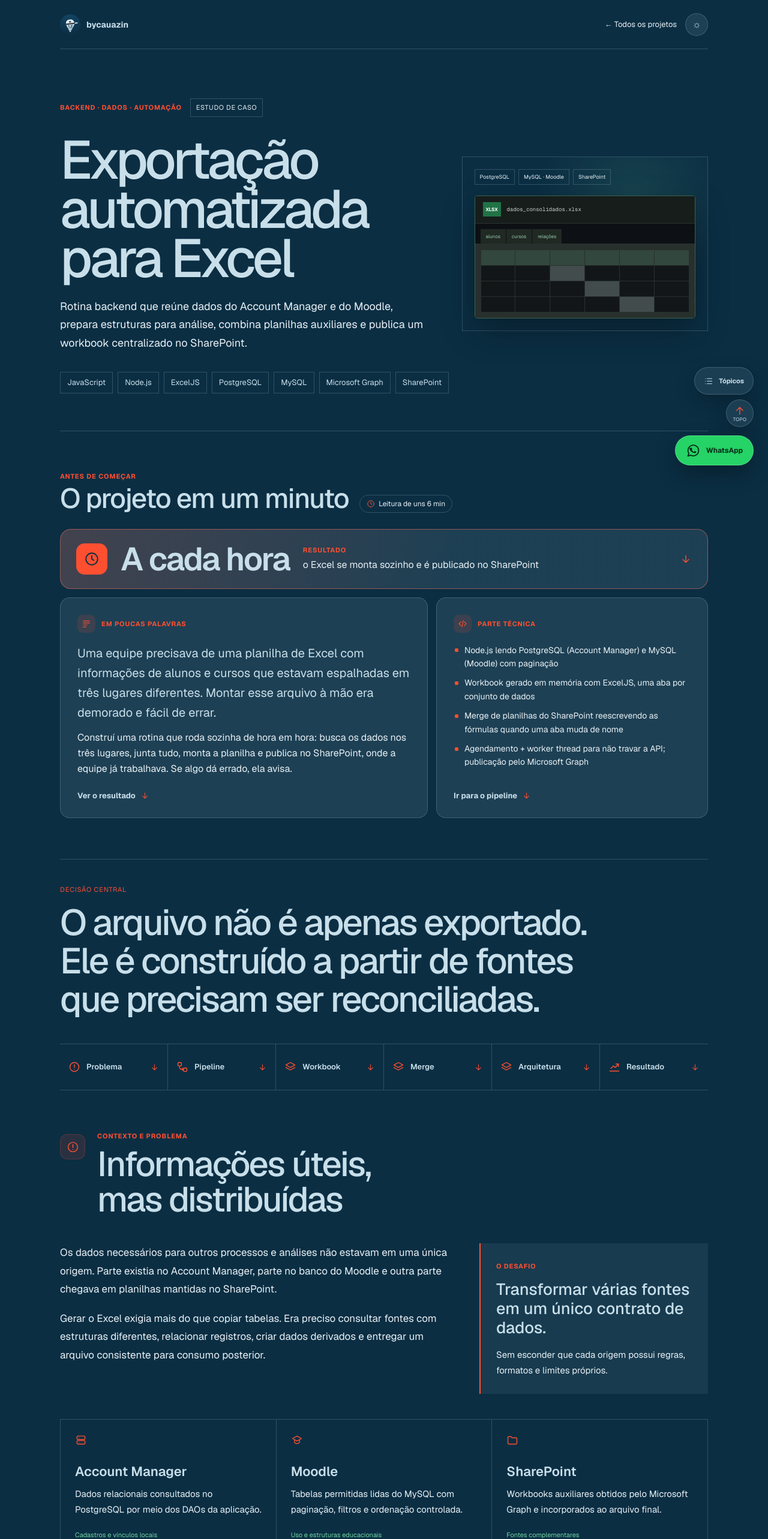
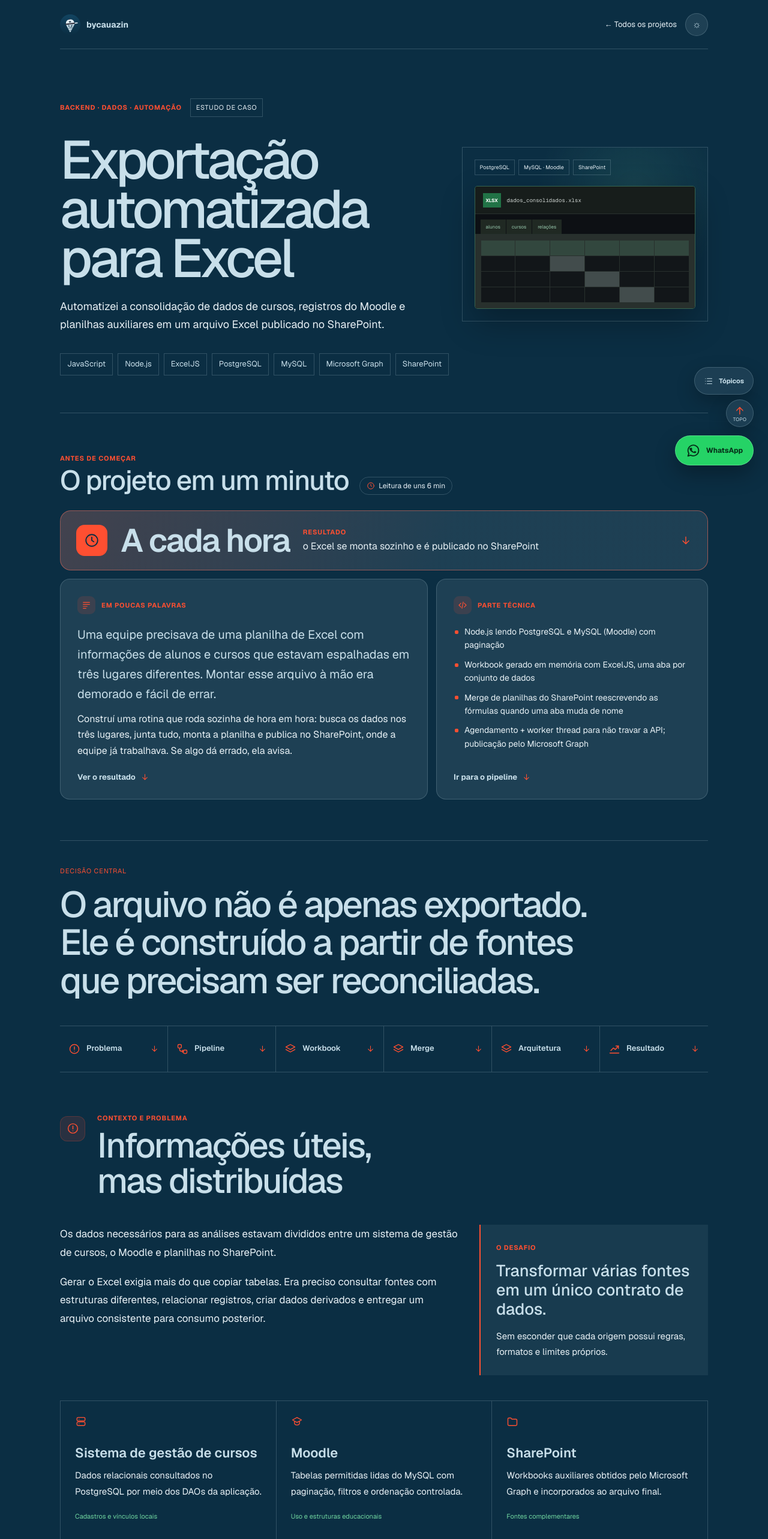
Before and after one commit to bycauazin/landing-page, a Next.js app: page /projetos/account-manager-exportacao-excel in a window 1280 px wide. Shown: the top 2566 px of the page at 60% size. Built offline with nearby package versions, Linux system fonts and the light colour scheme.

Commit message:
fix: anonimiza os contextos dos estudos de caso

```diff
--- a/app/data/projects.js
+++ b/app/data/projects.js
@@ -107,12 +107,12 @@ export const projects = [
     description: "Aplicação desktop em Python criada para simplificar o acesso dos alunos às aulas e aos arquivos do curso.",
     flow: ["Matrícula", "Validação", "Localização da pasta", "Acesso às aulas"],
     publication: "Estudo de caso",
-    confidentiality: "A interface e os dados exibidos são recriações demonstrativas, sem informações reais de alunos ou da empresa.",
+    confidentiality: "A interface foi recriada com dados fictícios.",
     sections: {
       problem: "Os alunos precisavam navegar por vários níveis de diretórios para encontrar os próprios arquivos, o que gerava dúvidas recorrentes nos horários de pico.",
       solution: "Uma aplicação em Python e Tkinter localizava a pasta pela matrícula e direcionava o aluno aos arquivos e à plataforma de aulas.",
       role: "Identificação do problema, desenho do fluxo, desenvolvimento da interface, implementação da busca e empacotamento da aplicação.",
-      result: "Cerca de 60% menos chamados dos alunos à equipe nos horários de pico (estimativa da rotina).",
+      result: "Menos pedidos de ajuda para encontrar os arquivos nos horários de pico.",
       evidence: "Recriação visual demonstrativa da interface original com dados inteiramente fictícios.",
     },
     related: ["criador-pastas-alunos"],
@@ -145,14 +145,14 @@ export const projects = [
     id: "exportacao-diaria-excel",
     slug: "account-manager-exportacao-excel",
     title: "Exportação diária para Excel",
-    group: "Account Manager / DeskHub",
+    group: "Consolidação de dados de cursos",
     type: "Estudo de caso",
     status: "documentado",
     category: "desenvolvimento",
     portfolioSection: "evolucoes-produto",
     technologies: ["javascript", "nodejs", "postgresql", "excel", "sharepoint"],
     featured: false,
-    description: "Rotina em Node.js que reúne dados do Account Manager e do Moodle, gera um workbook consolidado e publica o resultado no SharePoint.",
+    description: "Rotina em Node.js que consolida dados de cursos e do Moodle em um arquivo Excel e o publica no SharePoint.",
     flow: ["PostgreSQL e Moodle", "Transformação", "ExcelJS", "Merge", "SharePoint"],
     publication: "Estudo de caso",
     confidentiality: "Trechos reais simplificados, sem nomes internos, links, IDs, credenciais ou dados corporativos.",
@@ -168,7 +168,7 @@ export const projects = [
     id: "remocao-automatica-acesso",
     slug: "account-manager-remocao-acesso",
     title: "Remoção automática de acesso",
-    group: "Features do Account Manager",
+    group: "Gestão de acesso a cursos",
     type: "Estudo de caso",
     status: "documentado",
     category: "desenvolvimento",
@@ -182,7 +182,7 @@ export const projects = [
     confidentiality: "Trechos reais simplificados, sem dados, identificadores ou informações internas sensíveis.",
     sections: {
       problem: "Um aluno pode possuir diferentes vínculos de acesso, e cada relação pode expirar em uma data própria sem encerrar o cadastro inteiro.",
-      solution: "Uma rotina em Node.js e Sequelize identifica relações vencidas, desativa o vínculo correto, registra o histórico, trata a regra do Tier Open e prepara a sincronização com o Moodle.",
+      solution: "Uma rotina em Node.js e Sequelize identifica relações vencidas, desativa o vínculo correto, registra o histórico, atribui o nível padrão quando necessário e prepara a sincronização com o Moodle.",
       role: "Atuação na análise da regra, modelagem por relação, implementação backend, preview, histórico, transactions, idempotência e integração com cohorts do Moodle.",
       result: "O processo passou a aplicar as regras de expiração por vínculo de forma controlada, rastreável e com simulação antes da execução.",
       evidence: "Diagramas conceituais e três trechos reais simplificados da implementação atual, sanitizados para remover informações internas e sensíveis.",
@@ -203,7 +203,7 @@ export const projects = [
     description: "As tarefas do Planner chegam sozinhas a um painel de gestão: coleta automática com Power Automate e SharePoint, e o painel migrado do Power BI para uma página web.",
     flow: ["Planner", "Power Automate", "SharePoint", "Power BI"],
     publication: "Estudo de caso + documentação",
-    confidentiality: "Recriar prints e dados; nunca expor conexões, URLs, IDs ou exportações da empresa.",
+    confidentiality: "As telas foram recriadas com dados fictícios.",
     sections: {
       problem: "As equipes controlavam tarefas no Microsoft Planner e os gestores dependiam de um dashboard para acompanhar a situação operacional. O problema era que a base do painel precisava ser atualizada manualmente em uma planilha, criando recorrência de manutenção e risco de inconsistência entre as duas fontes.",
       solution: "Foi criada uma automação que extraía dados do Planner, armazenava arquivos JSON no SharePoint e permitia que o Power BI consumisse a base atualizada automaticamente para os indicadores gerenciais.",
--- a/app/projetos/[slug]/course-access-case.module.css
+++ b/app/projetos/[slug]/course-access-case.module.css
@@ -152,7 +152,7 @@
 .resultGrid { display:grid; grid-template-columns:1fr 1fr; gap:60px; margin-left:54px; }
 .metric { display:grid; grid-template-columns:auto 1fr; padding:24px; border:1px solid var(--blue); background:rgb(var(--tint-rgb) / .08); }
 .metric>span { padding-top:7px; color:var(--blue-light); font-size:24px; margin-right:14px; }
-.metric strong { font-size:clamp(72px,8vw,100px); font-weight:450; letter-spacing:-.075em; line-height:.9; }
+.metric strong { font-size:clamp(34px,4vw,56px); font-weight:450; letter-spacing:-.05em; line-height:1; }
 .metric p { grid-column:1/-1; max-width:400px; margin-top:24px; color:var(--blue-light); font-size:15px; line-height:1.5; }
 .resultCopy { align-self:center; }
 .resultCopy>p { color:var(--paper); font-size:19px; line-height:1.62; }
--- a/app/projetos/[slug]/exportacao-diaria-case.js
+++ b/app/projetos/[slug]/exportacao-diaria-case.js
@@ -6,7 +6,7 @@ import CaseFloatingActions from "./case-floating-actions";
 import styles from "./exportacao-diaria-case.module.css";
 
 const pipeline = [
-  ["data", "Coletar", "Consultar dados do Account Manager e do Moodle."],
+  ["data", "Coletar", "Consultar dados de um sistema de gestão de cursos e do Moodle."],
   ["link", "Relacionar", "Cruzar fontes e construir estruturas derivadas para o arquivo."],
   ["file", "Gerar", "Criar um workbook com abas, cabeçalhos e datas formatadas."],
   ["copy", "Combinar", "Incorporar planilhas auxiliares e preservar suas referências."],
@@ -108,7 +108,7 @@ export default function ExportacaoDiariaCase() {
           <div className={styles.heroGrid}>
             <div className={styles.heroCopy}>
               <h1 id="case-title">Exportação automatizada para Excel</h1>
-              <p>Rotina backend que reúne dados do Account Manager e do Moodle, prepara estruturas para análise, combina planilhas auxiliares e publica um workbook centralizado no SharePoint.</p>
+              <p>Automatizei a consolidação de dados de cursos, registros do Moodle e planilhas auxiliares em um arquivo Excel publicado no SharePoint.</p>
             </div>
             <div className={styles.workbookVisual} aria-label="Representação conceitual de um arquivo Excel formado por diferentes fontes">
               <div className={styles.sourceLabels}><span>PostgreSQL</span><span>MySQL · Moodle</span><span>SharePoint</span></div>
@@ -128,7 +128,7 @@ export default function ExportacaoDiariaCase() {
           minutes={6}
           plain={["Uma equipe precisava de uma planilha de Excel com informações de alunos e cursos que estavam espalhadas em três lugares diferentes. Montar esse arquivo à mão era demorado e fácil de errar.", "Construí uma rotina que roda sozinha de hora em hora: busca os dados nos três lugares, junta tudo, monta a planilha e publica no SharePoint, onde a equipe já trabalhava. Se algo dá errado, ela avisa."]}
           plainLink={{ label: "Ver o resultado", href: "#result-title" }}
-          technical={["Node.js lendo PostgreSQL (Account Manager) e MySQL (Moodle) com paginação", "Workbook gerado em memória com ExcelJS, uma aba por conjunto de dados", "Merge de planilhas do SharePoint reescrevendo as fórmulas quando uma aba muda de nome", "Agendamento + worker thread para não travar a API; publicação pelo Microsoft Graph"]}
+          technical={["Node.js lendo PostgreSQL e MySQL (Moodle) com paginação", "Workbook gerado em memória com ExcelJS, uma aba por conjunto de dados", "Merge de planilhas do SharePoint reescrevendo as fórmulas quando uma aba muda de nome", "Agendamento + worker thread para não travar a API; publicação pelo Microsoft Graph"]}
           technicalLink={{ label: "Ir para o pipeline", href: "#pipeline-title" }}
         />
 
@@ -141,11 +141,11 @@ export default function ExportacaoDiariaCase() {
         <section className={styles.section} aria-labelledby="problem-title">
           <SectionHeading number="01" eyebrow="Contexto e problema" title="Informações úteis, mas distribuídas" id="problem-title" />
           <div className={styles.twoColumns}>
-            <div className={styles.prose}><p>Os dados necessários para outros processos e análises não estavam em uma única origem. Parte existia no Account Manager, parte no banco do Moodle e outra parte chegava em planilhas mantidas no SharePoint.</p><p>Gerar o Excel exigia mais do que copiar tabelas. Era preciso consultar fontes com estruturas diferentes, relacionar registros, criar dados derivados e entregar um arquivo consistente para consumo posterior.</p></div>
+            <div className={styles.prose}><p>Os dados necessários para as análises estavam divididos entre um sistema de gestão de cursos, o Moodle e planilhas no SharePoint.</p><p>Gerar o Excel exigia mais do que copiar tabelas. Era preciso consultar fontes com estruturas diferentes, relacionar registros, criar dados derivados e entregar um arquivo consistente para consumo posterior.</p></div>
             <aside className={styles.callout}><span>O desafio</span><strong>Transformar várias fontes em um único contrato de dados.</strong><p>Sem esconder que cada origem possui regras, formatos e limites próprios.</p></aside>
           </div>
           <div className={styles.sourceGrid}>
-            <article><span><Icon name="server" /></span><strong>Account Manager</strong><p>Dados relacionais consultados no PostgreSQL por meio dos DAOs da aplicação.</p><small>Cadastros e vínculos locais</small></article>
+            <article><span><Icon name="server" /></span><strong>Sistema de gestão de cursos</strong><p>Dados relacionais consultados no PostgreSQL por meio dos DAOs da aplicação.</p><small>Cadastros e vínculos locais</small></article>
             <article><span><Icon name="learning" /></span><strong>Moodle</strong><p>Tabelas permitidas lidas do MySQL com paginação, filtros e ordenação controlada.</p><small>Uso e estruturas educacionais</small></article>
             <article><span><Icon name="folder" /></span><strong>SharePoint</strong><p>Workbooks auxiliares obtidos pelo Microsoft Graph e incorporados ao arquivo final.</p><small>Fontes complementares</small></article>
           </div>
@@ -198,7 +198,7 @@ export default function ExportacaoDiariaCase() {
             <article><span>Pré-condições</span><h3>Conexões verificadas</h3><p>PostgreSQL e MySQL são testados antes da coleta. Sem uma das fontes essenciais, o job não inicia a exportação.</p></article>
             <article><span>Observabilidade</span><h3>Avisos e notificações</h3><p>A execução reúne avisos e envia um resumo de sucesso; uma falha global gera uma notificação própria.</p></article>
           </div>
-          <div className={styles.resilienceNote}><span>Falha parcial</span><p>Quando uma consulta isolada do Account Manager falha, a rotina registra o aviso e mantém aquela coleção vazia para continuar o fluxo. Erros que impedem a exportação completa são propagados e comunicados como falha.</p></div>
+          <div className={styles.resilienceNote}><span>Falha parcial</span><p>Quando uma consulta isolada ao sistema de gestão falha, a rotina registra o aviso e mantém aquela coleção vazia para continuar o fluxo. Erros que impedem a exportação completa são propagados e comunicados como falha.</p></div>
           <div className={styles.challengeHeader}><span>Desafios técnicos</span><h3>O trabalho está nas bordas entre as fontes</h3></div>
           <div className={styles.challengeGrid}>
             <article><b><Icon name="data" /></b><h4>Dois bancos</h4><p>PostgreSQL e MySQL possuem estruturas e estratégias de consulta diferentes.</p></article>
--- a/app/projetos/[slug]/folder-creation-case.js
+++ b/app/projetos/[slug]/folder-creation-case.js
@@ -52,7 +52,7 @@ export default function FolderCreationCase() {
               <div className={`${styles.heroPhoto} ${styles.folderHeroVisual}`} aria-label="Representação conceitual da criação automática da estrutura do aluno">
                 <div><span>Aluno_10245</span><small>estrutura criada</small></div><p>├─ Windows</p><p>├─ Word</p><p>└─ Excel</p>
               </div>
-              <span>Contexto do projeto</span><p>Desenvolvido na Onbyte Penha para apoiar professores durante o início das aulas.</p><small>Imagem conceitual — não é um registro histórico.</small>
+              <span>Contexto do projeto</span><p>Criei a ferramenta em uma escola de cursos para automatizar a preparação dos arquivos dos alunos antes das aulas.</p><small>Imagem conceitual — não é um registro histórico.</small>
             </aside>
           </div>
           <div className={styles.tags} aria-label="Tecnologias e características do projeto">{[["Py", "Python"], ["Tk", "Tkinter"], ["Au", "Automação"], ["PC", "Desktop"]].map(([mark, label]) => <span key={label}><b aria-hidden="true">{mark}</b>{label}</span>)}</div>
--- a/app/projetos/[slug]/planner-power-bi-case.js
+++ b/app/projetos/[slug]/planner-power-bi-case.js
@@ -84,7 +84,7 @@ export default function PlannerPowerBICase() {
           technicalLink={{ label: "Ir para a solução", href: "#architecture-title" }}
         />
 
-        <LeadQuote text="O painel deixou de depender de uma planilha atualizada à mão: os dados chegam sozinhos, e o painel virou uma página que cabe no site da empresa." />
+        <LeadQuote text="Automatizei a coleta de tarefas e migrei o painel para a web. A atualização deixou de depender de uma planilha manual." />
 
         <nav className={styles.caseNav} aria-label="Etapas do estudo de caso">
           {[
@@ -140,7 +140,7 @@ export default function PlannerPowerBICase() {
         <section className={styles.section} aria-labelledby="dashboard-title">
           <SectionHeading eyebrow="O painel" title="Do Power BI para uma página web" id="dashboard-title" />
           <div className={styles.mainCopy}>
-            <p>O painel original era em Power BI, feito por uma colega. Depois precisei levá-lo para dentro do site da empresa: migrei para uma página web (HTML, CSS e JavaScript) embutida por iframe e redesenhei as telas.</p>
+            <p>O painel original era em Power BI. Migrei a visualização para uma página em HTML, CSS e JavaScript e redesenhei as telas para que pudessem ser incorporadas via iframe.</p>
             <p>São duas visões. Em <strong>Conformidade</strong>, o que precisa de atenção: tarefas sem prazo, sem responsável e em atraso. Em <strong>Individual</strong>, o andamento de cada pessoa. Clicar num indicador ou numa barra filtra o painel inteiro.</p>
           </div>
           <div className={styles.galleryBlock}>
@@ -160,7 +160,7 @@ export default function PlannerPowerBICase() {
             <ul>
               <li>Fim da planilha atualizada à mão</li>
               <li>Dados atualizados todo dia, sozinhos</li>
-              <li>Painel web dentro do site da empresa</li>
+              <li>Painel web incorporável</li>
             </ul>
           </div>
           <ul className={styles.roleLine}>
```
Also changed, not shown: app/projetos/[slug]/access-expiration-case.js (+13 -13 lines), app/projetos/[slug]/course-access-case.js (+5 -5 lines), app/README.md (added), app/data/README.md (added), app/projetos/README.md, app/projetos/[slug]/README.md (added), 1 other file (tests, documents, lock files or other folders).
